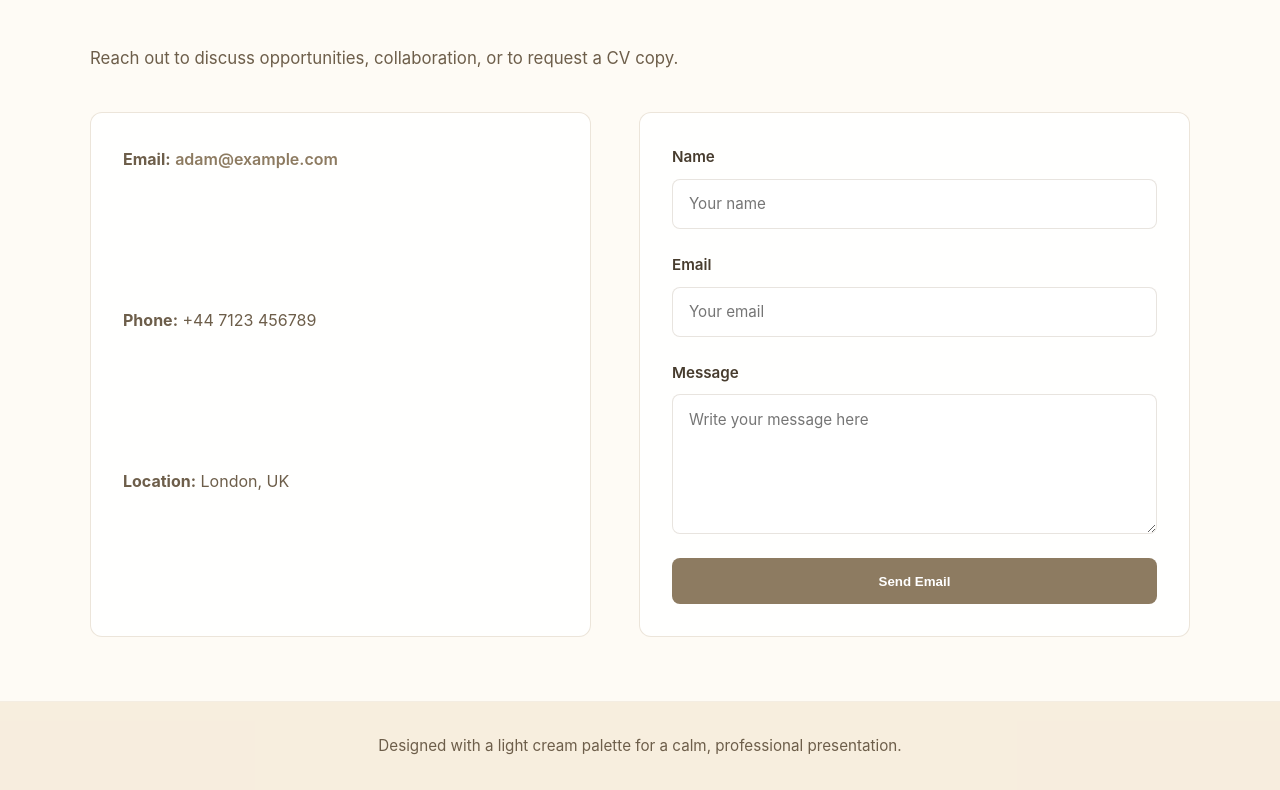
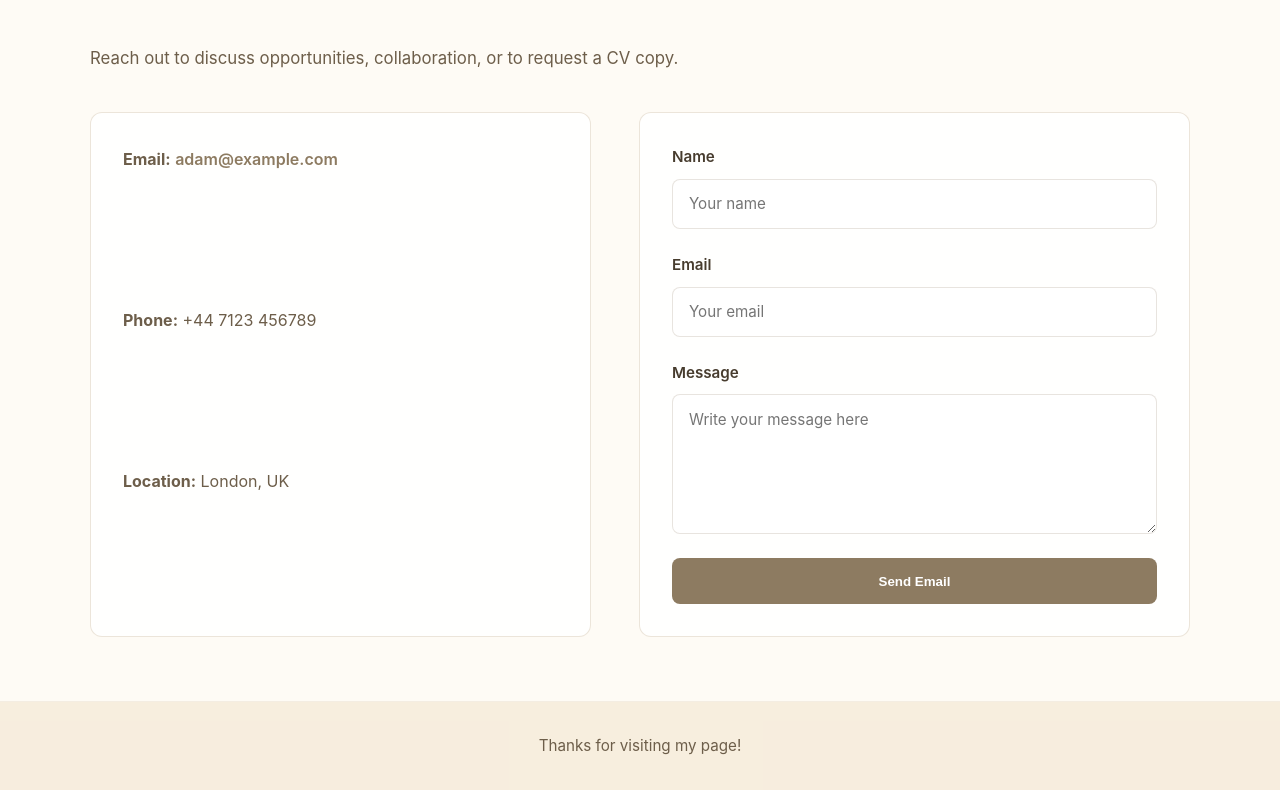
Before and after one commit to adamdej/website, a plain HTML site: page mywebsite2.html in a window 1280 px wide. Shown: the part 2328-3118 px from the top of the page. Drawn offline with Linux system fonts and the light colour scheme.

Commit message:
Updated footer

```diff
--- a/mywebsite2.html
+++ b/mywebsite2.html
@@ -182,7 +182,7 @@
 
     <!-- Footer -->
     <footer class="footer">
-        <p>Designed with a light cream palette for a calm, professional presentation.</p>
+        <p>Thanks for visiting my page!</p>
     </footer>
 
     <script>
```
